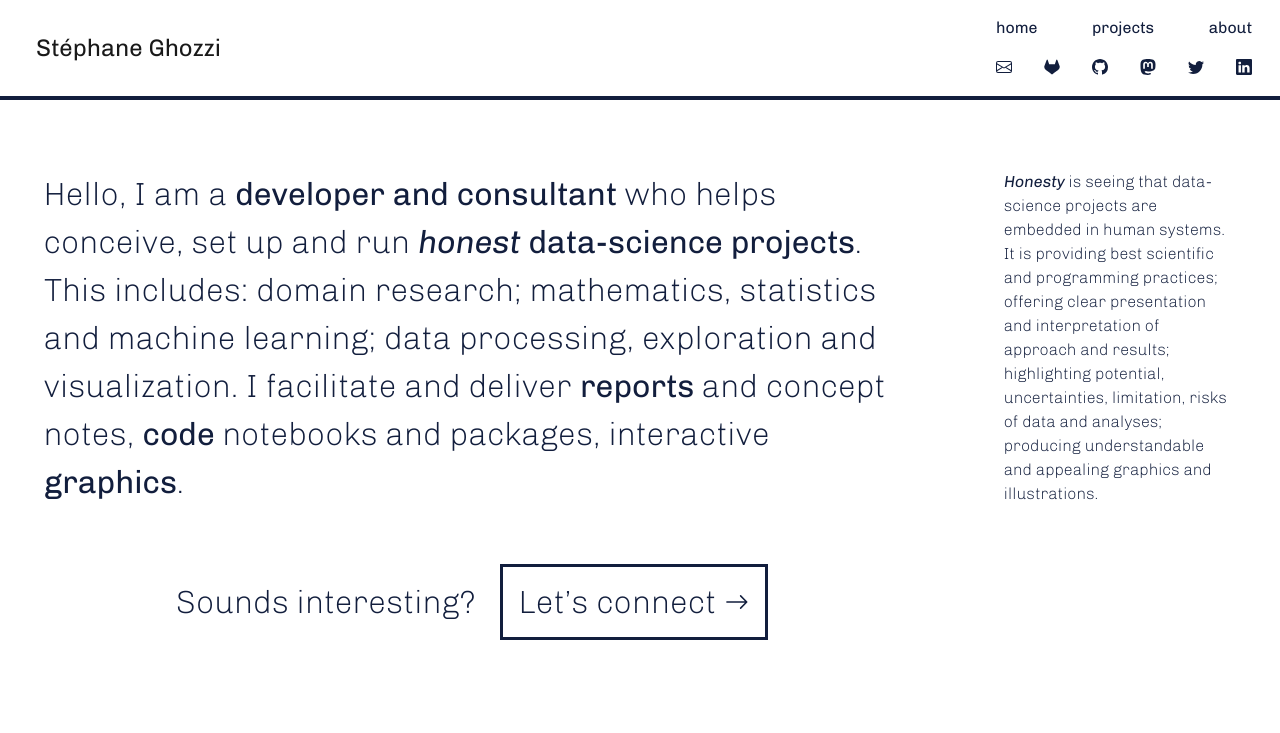
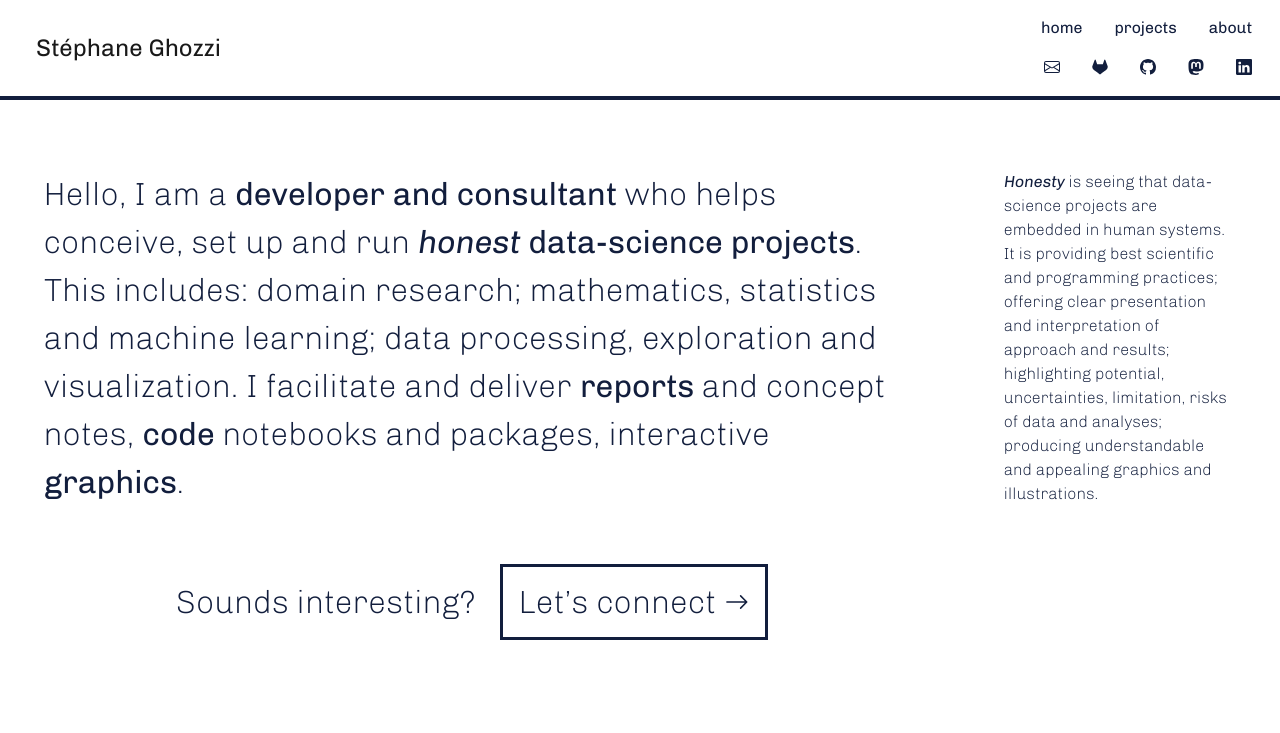
Before and after one commit to stephaneghozzi/stephaneghozzi.github.io, a plain HTML site: page index.html in a window 1280 px wide. Shown: the top 733 px of the page. Drawn offline with Linux system fonts and the light colour scheme.

Commit message:
removes link to Twitter

```diff
--- a/index.html
+++ b/index.html
@@ -147,15 +147,6 @@
 
                 <a rel="me" href="https://fosstodon.org/@stephaneghozzi">
                     <svg class="sg-icon"><use xlink:href="#mastodon"/></svg>
-                </a>
-            </li>
-
-            <li class="nav-item">
-
-
-
-                <a rel="me" href="https://twitter.com/stephaneghozzi">
-                    <svg class="sg-icon"><use xlink:href="#twitter"/></svg>
                 </a>
             </li>
 
@@ -674,8 +665,6 @@
 
 
 
-
-
                         </div>
 
                         <div class="row m-0">
@@ -715,13 +704,6 @@
 
 
                                             <a rel="me" href="https://fosstodon.org/@stephaneghozzi"><b>Mastodon</b>&ensp;<svg class="sg-icon"><use xlink:href="#mastodon"/></svg></a><br>
-
-
-
-
-
-
-                                            <a rel="me" href="https://twitter.com/stephaneghozzi"><b>Twitter</b>&ensp;<svg class="sg-icon"><use xlink:href="#twitter"/></svg></a><br>
 
 
 
```
Also changed, not shown: 404.html (+0 -9 lines), biography/index.html (+0 -9 lines).
